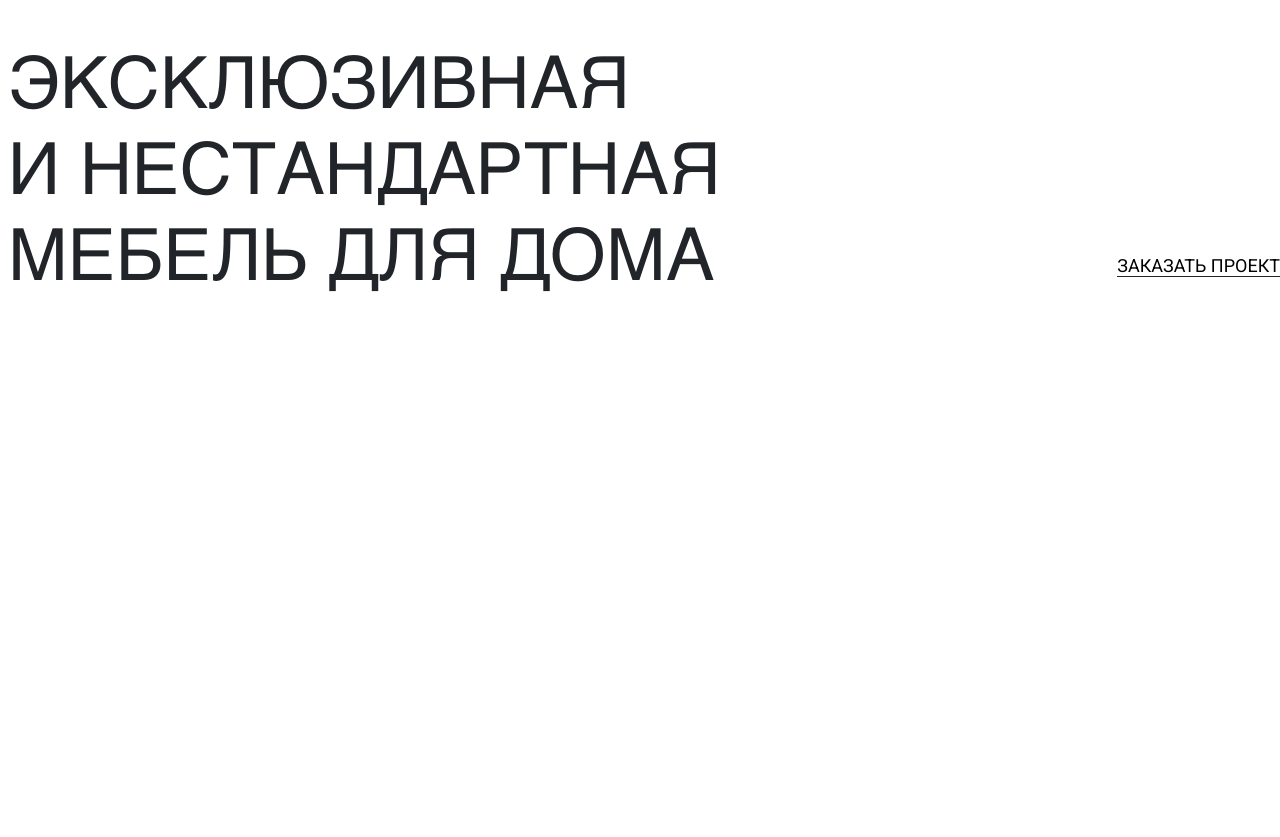
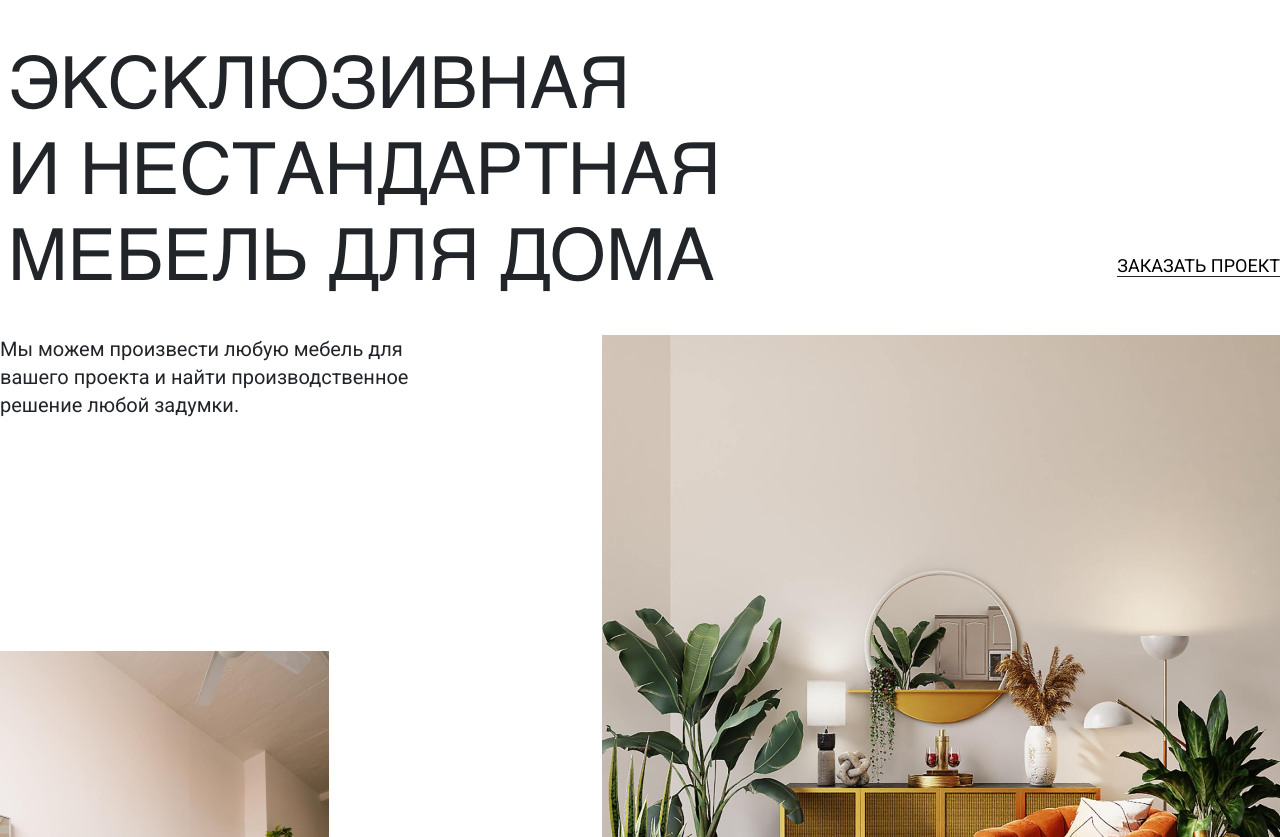
Before and after one commit to 0tohik0/training-project-html-css-, a plain HTML site: page index.html in a window 1280 px wide. Shown: the part 115-952 px from the top of the page. Before the commit the page ends 800 px from the top, so only its background shows below. Drawn offline with Linux system fonts and the light colour scheme.

Commit message:
refact: add block in promo

```diff
--- a/css/style.css
+++ b/css/style.css
@@ -69,11 +69,20 @@ a {
 .promo-block {
     display: flex;
 }
+.promo-block2 {
+    margin-top: 40px;
+}
 .promo-title {
     padding-left: 8px;
     font-size: 72px;
     font-weight: 400;
 }
+.block-text {
+    width: 450px;
+    font-size: 20px;
+    line-height: 140%;
+    margin-bottom: 232px;
+}
 .promo-button {
     margin-top: 17%;
 }
--- a/index.html
+++ b/index.html
@@ -39,6 +39,15 @@
                 <h1 class="title promo-title">ЭКСКЛЮЗИВНАЯ<br> И НЕСТАНДАРТНАЯ<br> МЕБЕЛЬ ДЛЯ ДОМА</h1>
                 <button class="button promo-button button-primary">ЗАКАЗАТЬ ПРОЕКТ</button>
             </div>
+            <div class="promo-block2 block">
+                <div class="block-text-img">
+                    <p class="block-text">Мы можем произвести любую мебель для вашего проекта и найти производственное решение любой задумки.</p>
+                    <img src="./img/promo1.png" alt="promo1" class="block-img" width="329px" height="493px">
+                </div>
+                <div class="block-text-img">
+                    <img src="./img/promo2.png" alt="promo2" width="678px" height="809px">
+                </div>
+            </div>
         </div>
         <!-- /.container -->
     </div>
```
Also changed, not shown: img/promo1.png (added), img/promo2.png (added).
